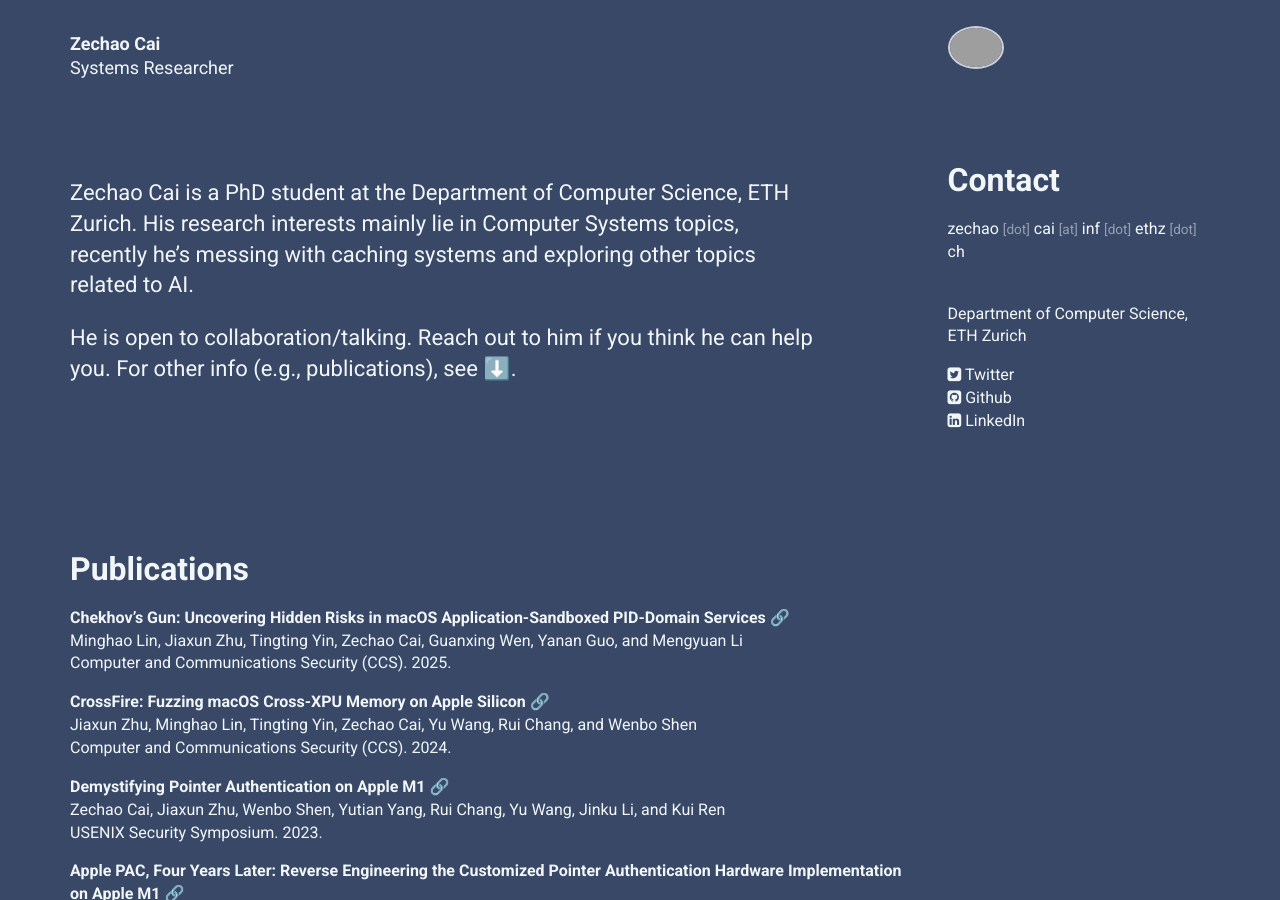
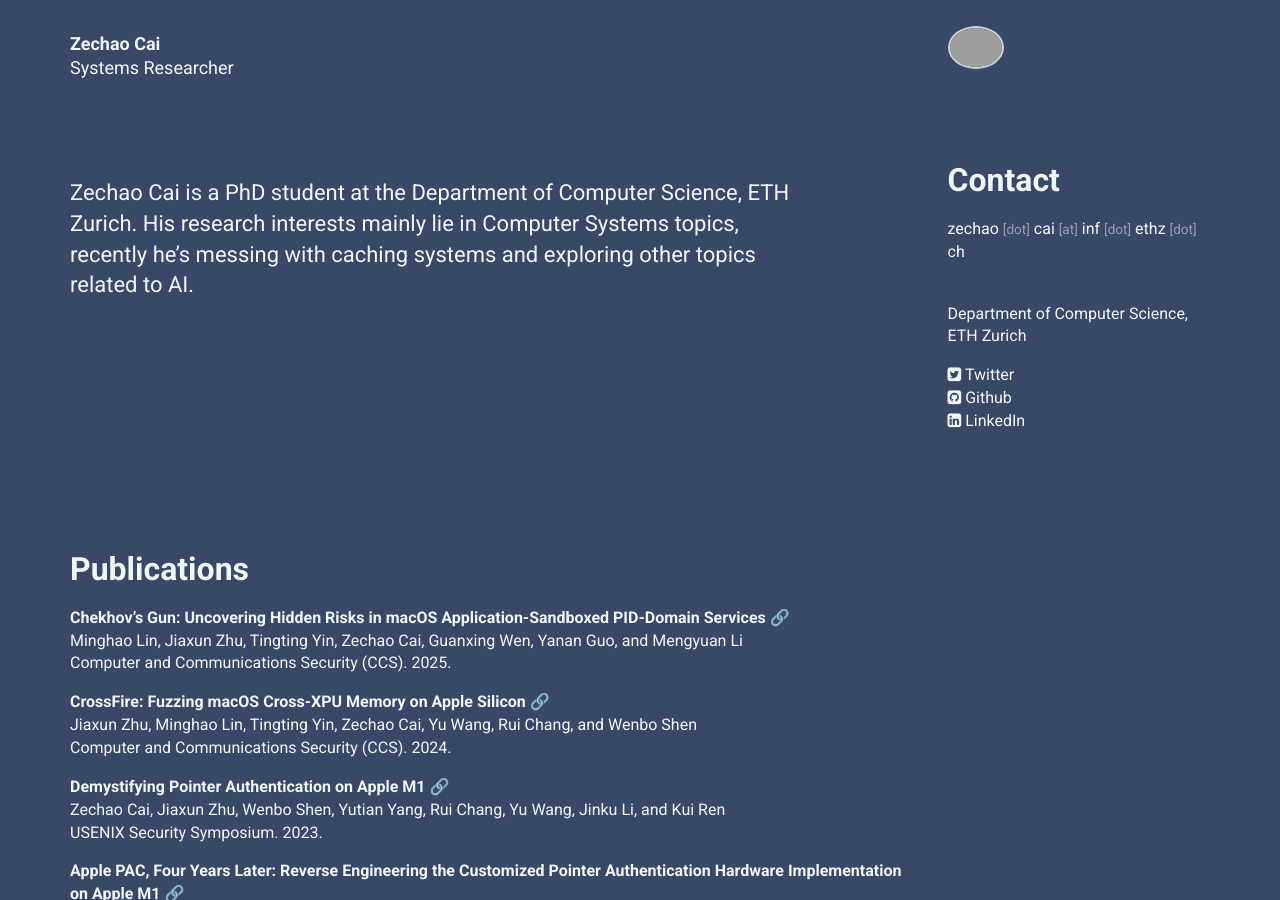
Before and after one commit to zech4o/zech4o.github.io, a Jekyll site: the page built from index.html, in a window 1280 px wide and 900 px high. Built offline with Jekyll 4.4.1, drawn with Linux system fonts in a browser that asks for light colours; nearby versions of some CDN libraries; grey boxes are pictures that could not be loaded.

Commit message:
update 2025-09-23

```diff
--- a/_data/personal.yml
+++ b/_data/personal.yml
@@ -32,5 +32,3 @@
   title:
   body: >
    Zechao Cai is a PhD student at the Department of Computer Science, ETH Zurich. His research interests mainly lie in Computer Systems topics, recently he's messing with caching systems and exploring other topics related to AI.
-
-    He is open to collaboration/talking. Reach out to him if you think he can help you. For other info (e.g., publications), see ⬇️.
```
